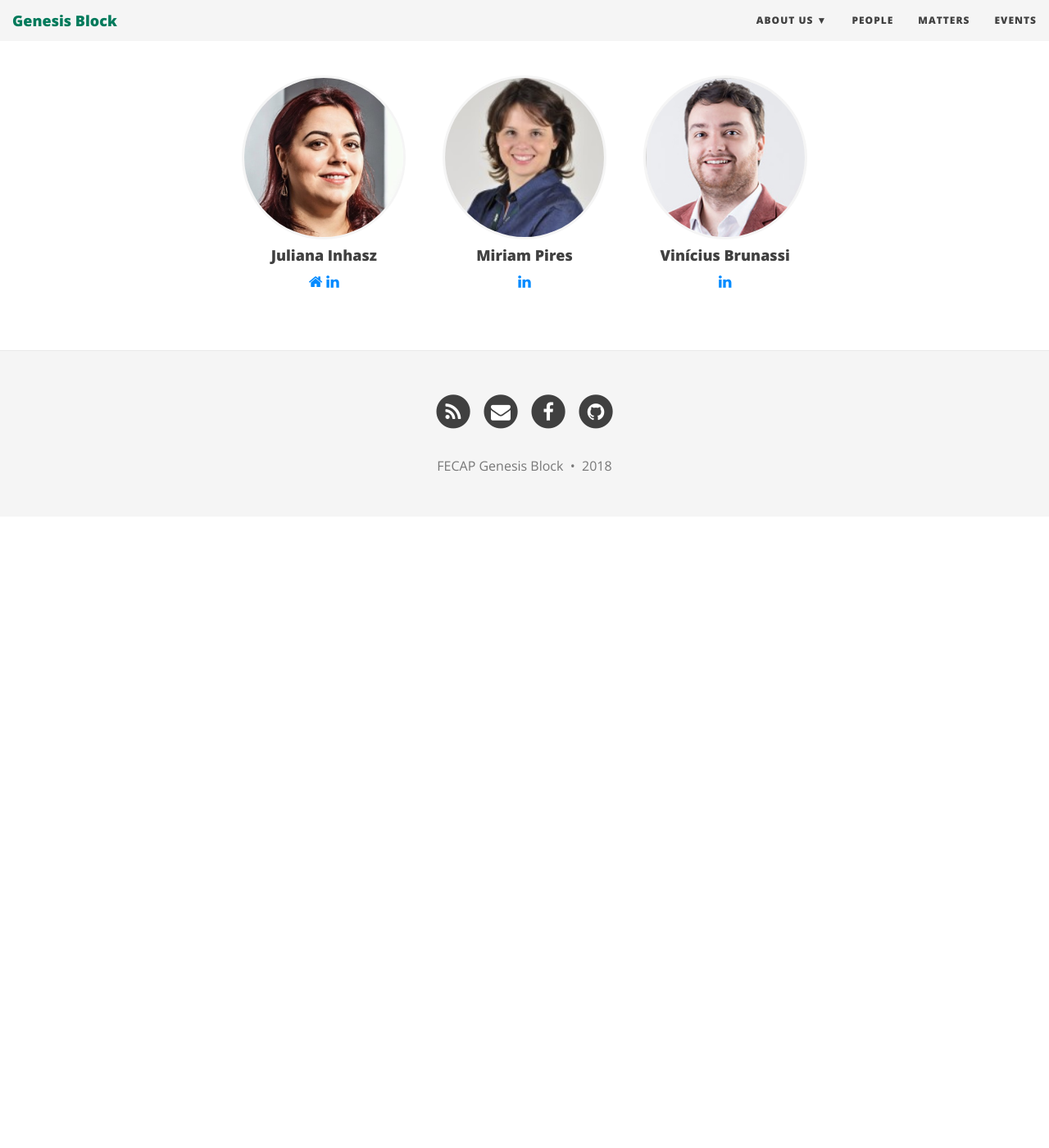
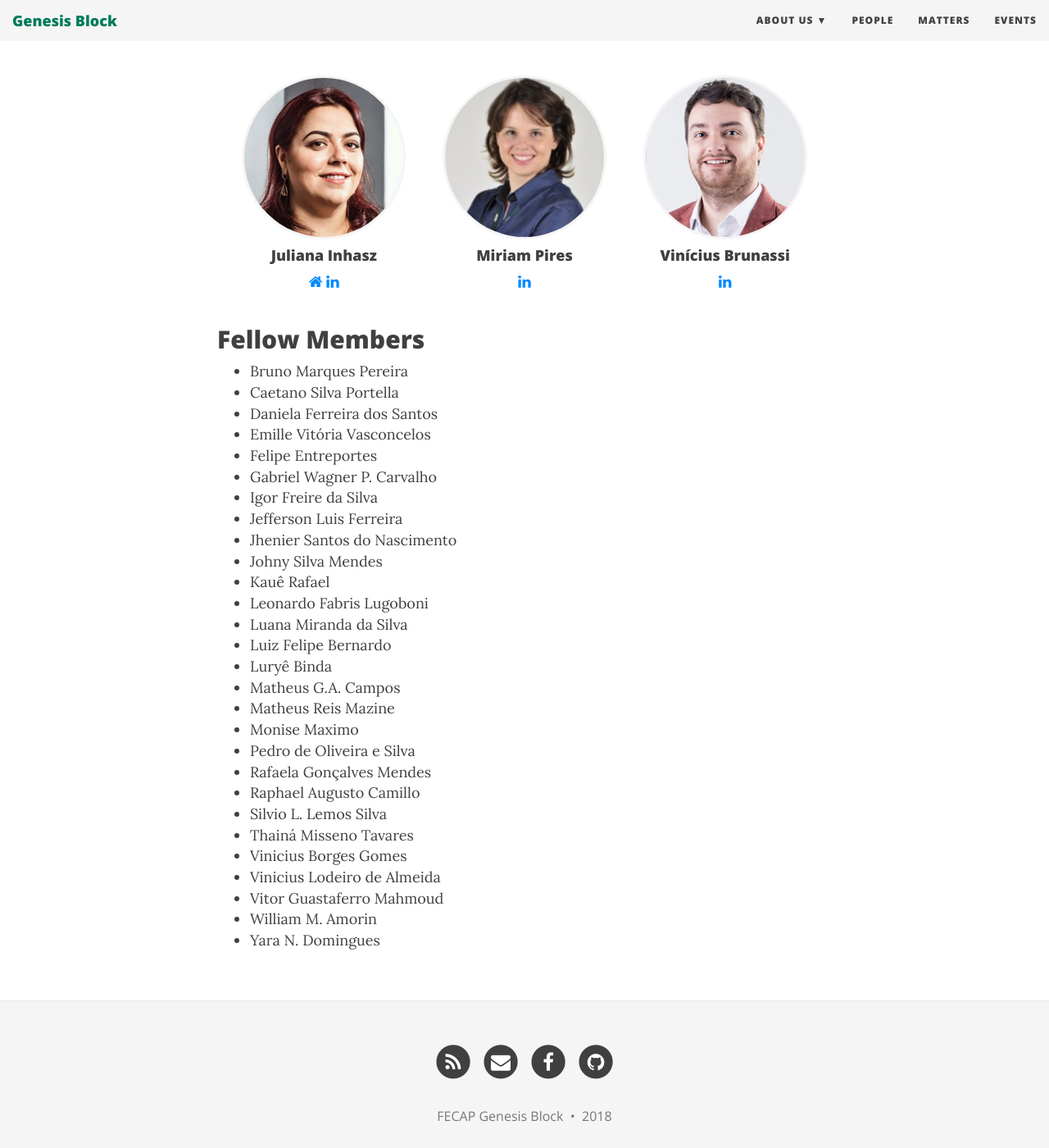
Before and after one commit to fecap/GenesisBlock, a Jekyll site: the page built from _pages/people.md, in a window 1280 px wide and 1400 px high, scrolled down 904 px. Shown: the whole window at 82% size. Built offline with Jekyll 4.4.1, drawn with Linux system fonts in a browser that asks for light colours; nearby versions of some CDN libraries; before the commit the page ends 1534 px from its top, so only the background shows below that.

Commit message:
Update people.md

```diff
--- a/_pages/people.md
+++ b/_pages/people.md
@@ -109,3 +109,34 @@
 
 {% include list-circles.html items=page.advisory-list %}
 -->
+
+## Fellow Members
+
+* Bruno Marques Pereira
+* Caetano Silva Portella
+* Daniela Ferreira dos Santos
+* Emille Vitória Vasconcelos
+* Felipe Entreportes
+* Gabriel Wagner P. Carvalho
+* Igor Freire da Silva
+* Jefferson Luis Ferreira
+* Jhenier Santos do Nascimento
+* Johny Silva Mendes
+* Kauê Rafael
+* Leonardo Fabris Lugoboni
+* Luana Miranda da Silva
+* Luiz Felipe Bernardo
+* Luryê Binda
+* Matheus G.A. Campos
+* Matheus Reis Mazine
+* Monise Maximo
+* Pedro de Oliveira e Silva
+* Rafaela Gonçalves Mendes
+* Raphael Augusto Camillo
+* Silvio L. Lemos Silva
+* Thainá Misseno Tavares
+* Vinicius Borges Gomes
+* Vinicius Lodeiro de Almeida
+* Vitor Guastaferro Mahmoud
+* William M. Amorin
+* Yara N. Domingues
```
